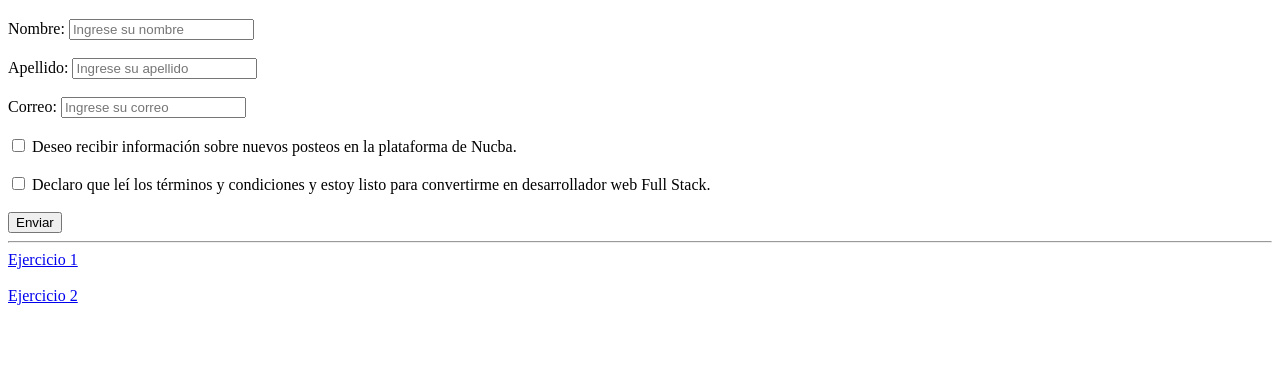
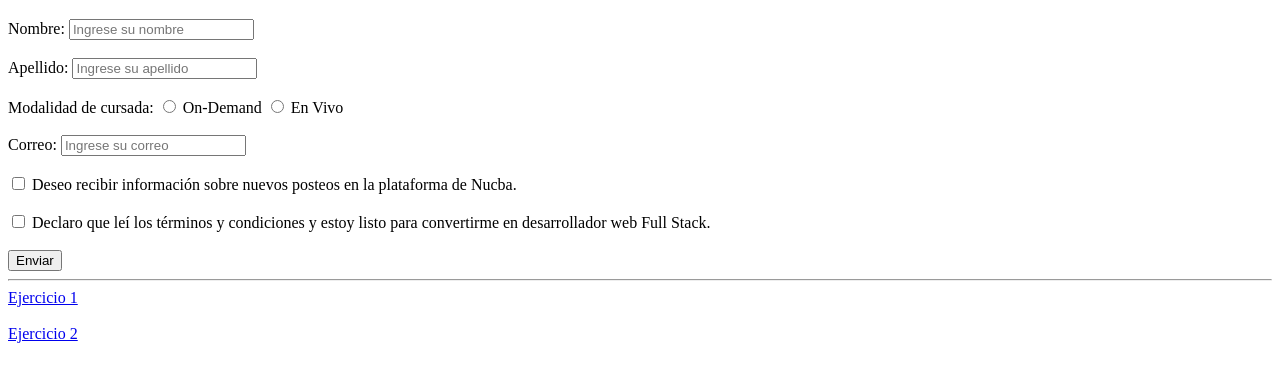
Before and after one commit to Agusttin13/-NUCBA---E1, a plain HTML site: page index3.html in a window 1280 px wide. Shown: the part 61-438 px from the top of the page. Drawn offline with Linux system fonts and the light colour scheme.

Commit message:
Se agregó el apartado modalidad de cursada

```diff
--- a/index3.html
+++ b/index3.html
@@ -29,6 +29,35 @@
             <div>
                 <label for="apellido">Apellido:</label>
                 <input type="text" id="apellido" placeholder="Ingrese su apellido">
+            </div>
+
+            <br/>
+
+            <div>
+
+                <!-- <p>Modalidad de cursada:</p>
+
+                <input type="radio" id="on-demand">
+                <label for="on-demand">On-Demand</label>
+
+                <input type="radio" id="en-vivo">
+                <label for="en-vivo">En Vivo</label> -->
+
+                <form>
+
+                    <label>Modalidad de cursada:</label>
+
+                    <span>
+                        <input type="radio" id="opcion1" name="opcion" value="opcion1">
+                        <label for="opcion1">On-Demand</label>
+
+                        <input type="radio" id="opcion2" name="opcion" value="opcion2">
+                        <label for="opcion2">En Vivo</label>
+                    </span>
+
+                </form>
+
+
             </div>
 
             <br/>
```
